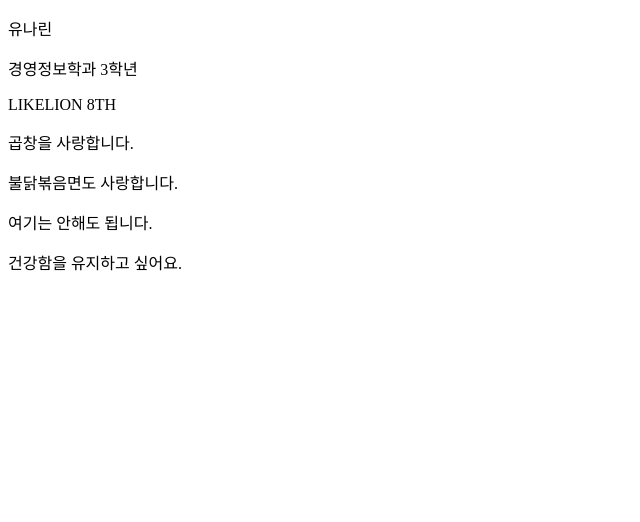
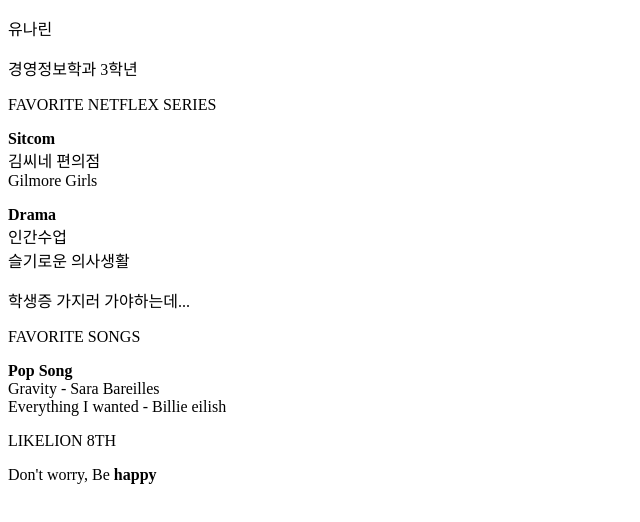
Before and after one commit to SYULION8TH/team-phoenix, a plain HTML site: page yunarin/narin.html in a window 1280 px wide. Shown: the whole page, without its empty margins (0-640 px from the left). Drawn offline with Linux system fonts and the light colour scheme.

Commit message:
연습 많이 해야겠습니다ㅠㅠ

```diff
--- a/yunarin/narin.html
+++ b/yunarin/narin.html
@@ -12,19 +12,31 @@
 			<p>경영정보학과 3학년</p>
 		</nav>
 		<section>
-			<p>LIKELION 8TH</p>
+			<p>FAVORITE NETFLEX SERIES</p>
 			<article>
-				<p>곱창을 사랑합니다.</p>
-			</article>
+				<p><strong>Sitcom</strong><br>
+				김씨네 편의점<br>
+				Gilmore Girls</p>
+				<p><strong>Drama</strong><br>
+					인간수업<br>
+				슬기로운 의사생활</p>
+		</section>
+			<aside>
+				<p>학생증 가지러 가야하는데...</p>
+			</aside>
+		<section>
+			<p>FAVORITE SONGS</p>
 			<article>
-				<p>불닭볶음면도 사랑합니다.</p>
+				<p><strong>Pop Song</strong><br>
+				Gravity - Sara Bareilles<br>
+				Everything I wanted - Billie eilish</p>
 			</article>
 		</section>
 		<aside>
-			<p>여기는 안해도 됩니다.</p>
+			<p>LIKELION 8TH</p>
 		</aside>
 		<footer>
-			<p>건강함을 유지하고 싶어요.</p>
+			<p>Don't worry, Be <strong>happy</strong></p>
 		</footer>
 	</body>
 </html>
```
